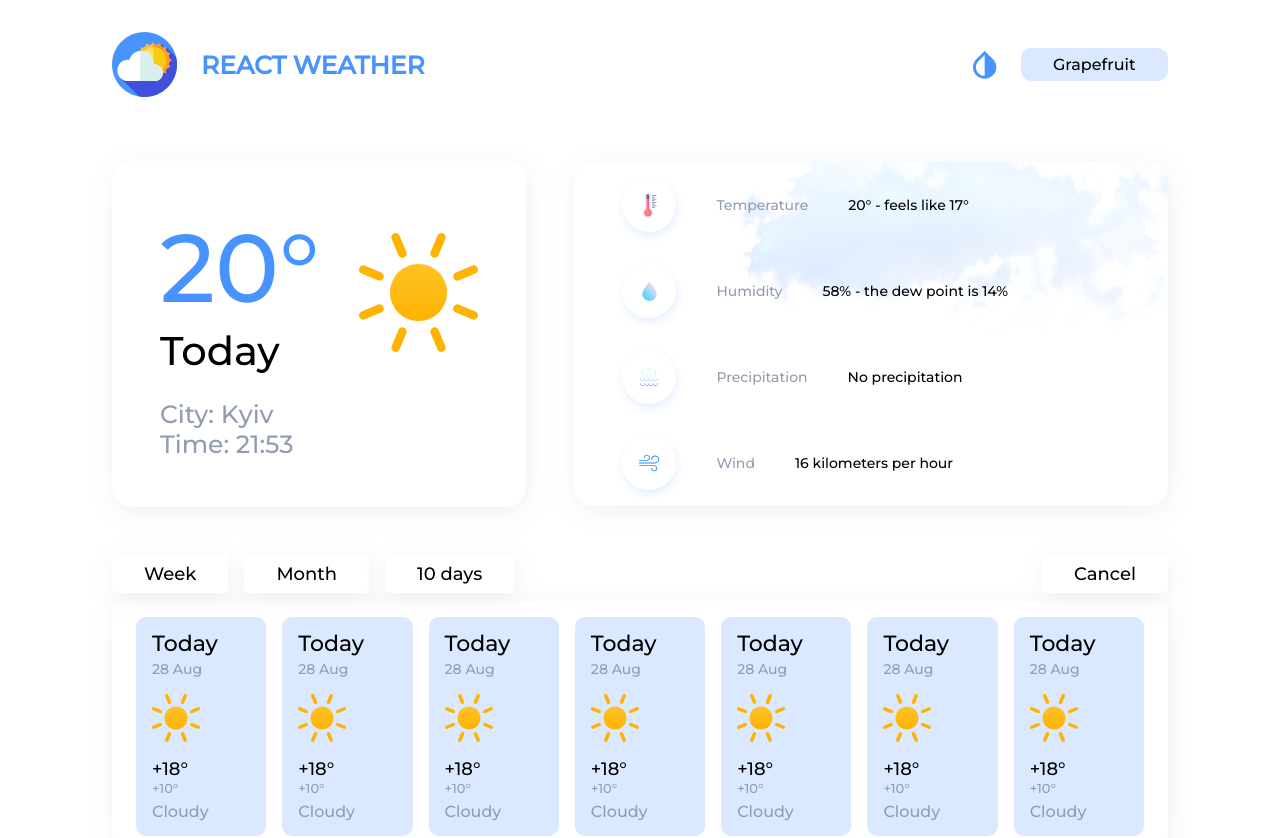
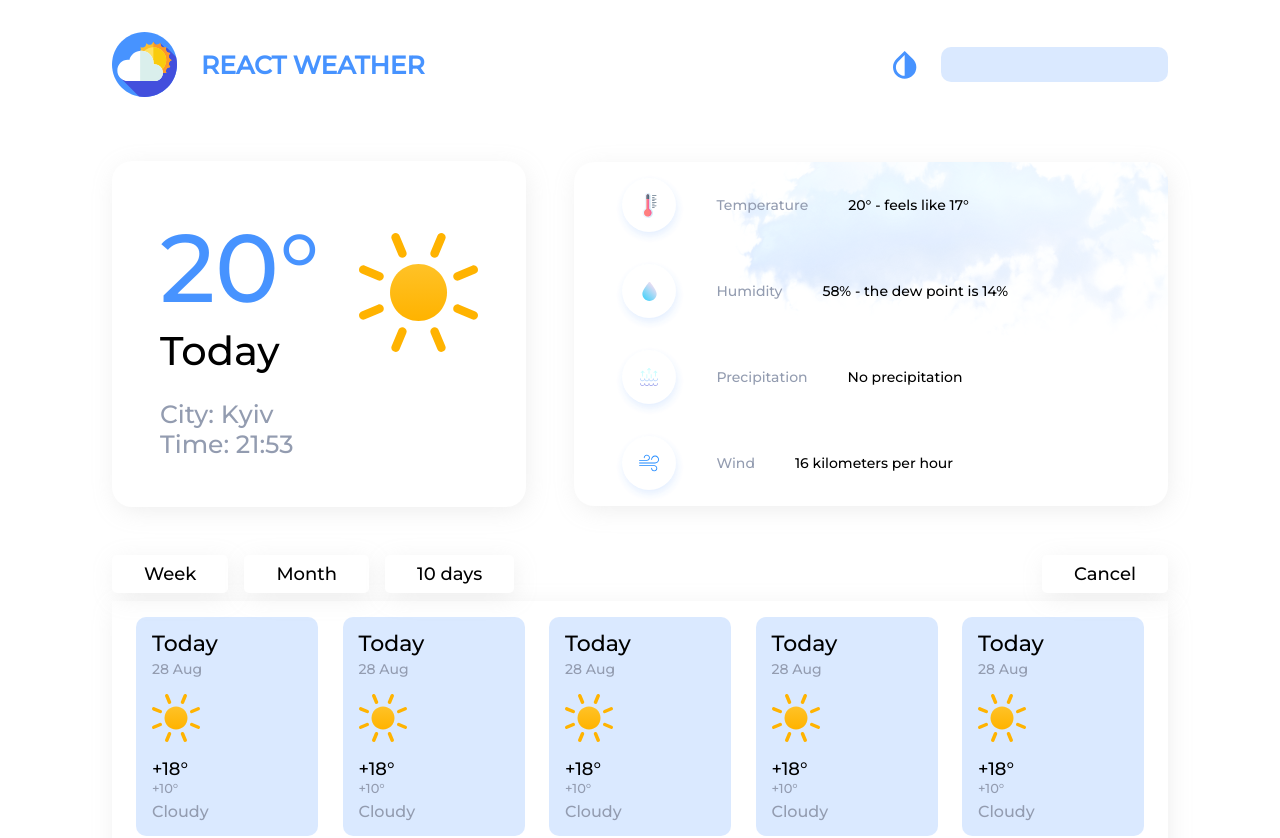
Before and after one commit to AlexKirovich/react-weather-app, a React (Create React App) app: page / in a window 1280 px wide. Shown: the top 838 px of the page. Built offline with nearby package versions, Linux system fonts and the light colour scheme.

Commit message:
(finally) Api call

```diff
--- a/package.json
+++ b/package.json
@@ -6,6 +6,7 @@
     "@testing-library/jest-dom": "^5.16.4",
     "@testing-library/react": "^13.3.0",
     "@testing-library/user-event": "^13.5.0",
+    "axios": "^0.27.2",
     "node-sass": "^7.0.1",
     "react": "^18.2.0",
     "react-dom": "^18.2.0",
--- a/src/App.jsx
+++ b/src/App.jsx
@@ -3,16 +3,37 @@ import Header from "./components/shared/header/Header";
 import CurrentWeather from "./components/common/currentWeather/CurrentWeather.jsx";
 import CurrentWeatherInfo from "./components/common/CurrentWeatherInfo/CurrentWeatherInfo";
 import Cards from "./components/common/Cards/Cards";
+import { useState } from "react";
 
 function App() {
+  const [city, setCity] = useState("");
+  const [value, setValue] = useState("");
+
+  const handleChange = (e) => {
+    setValue(e.target.value);
+  };
+
+  const handleSubmit = async (e) => {
+    e.preventDefault();
+    try {
+      await fetch(
+        `http://api.weatherapi.com/v1/forecast.json?key=7ec8d62371de48d48be165112220507&q=${value}&days=10&aqi=no&alerts=no`
+      )
+        .then((data) => data.json())
+        .then((res) => setCity(res))
+        .then(() => console.log(city));
+    } catch (err) {
+      console.log(err);
+    }
+  };
   return (
     <div className="App">
-      <Header />
-      <div className='weatherBlock'>
+      <Header onChange={handleChange} handleSubmit={handleSubmit} />
+      <div className="weatherBlock">
         <CurrentWeather />
         <CurrentWeatherInfo />
       </div>
-      <Cards/>
+      <Cards />
     </div>
   );
 }
--- a/src/App.scss
+++ b/src/App.scss
@@ -9,9 +9,11 @@ body {
   font-family: "Montserrat", sans-serif;
 }
 
-.weatherBlock{
-    display: flex;
-    justify-content: space-between;
-    align-items: center;
-    margin-top: 4rem;
+.weatherBlock {
+  width: 100%;
+  display: flex;
+  justify-content: space-between;
+  align-items: center;
+  flex-direction: row;
+  margin-top: 4rem;
 }
--- a/src/assets/SVGs/Temp.jsx
+++ b/src/assets/SVGs/Temp.jsx
@@ -7,7 +7,7 @@ const Temp = () => {
       fill="none"
       xmlns="http://www.w3.org/2000/svg"
     >
-      <g clip-path="url(#clip0_2_133)">
+      <g clipPath="url(#clip0_2_133)">
         <path
           d="M15.4056 2.98156H19.1057C19.308 2.98156 19.4719 2.81759 19.4719 2.61533C19.4719 2.41308 19.308 2.24911 19.1057 2.24911H15.4056C15.2033 2.24911 15.0394 2.41308 15.0394 2.61533C15.0394 2.81759 15.2034 2.98156 15.4056 2.98156Z"
           fill="#4F667A"
--- a/src/components/common/Cards/Cards.module.scss
+++ b/src/components/common/Cards/Cards.module.scss
@@ -4,6 +4,7 @@
   .cardsBtns {
     display: flex;
     justify-content: space-between;
+    flex-wrap: wrap;
     padding-bottom: 0.5rem;
     .cardsBtns_left {
       button {
@@ -39,7 +40,7 @@
     display: flex;
     justify-content: space-between;
     align-items: center;
-
+    flex-wrap: wrap;
     .Card {
       margin: 1rem 0.5rem;
       padding: 1rem;
--- a/src/components/shared/header/Header.jsx
+++ b/src/components/shared/header/Header.jsx
@@ -1,41 +1,19 @@
 import s from "./Header.module.scss";
 import Logo from "../../../assets/SVGs/Logo.jsx";
 import Theme from "../../../assets/SVGs/Theme.jsx";
-// import { useState } from "react";
 
-const Header = () => {
-  //   const [selectList, setSelectList] = useState([]);
-  //   setSelectList(
-  //     <option value="grapefruit">Grapefruit</option>,
-  //     <option value="lime">Lime</option>,
-  //     <option value="coconut">Coconut</option>,
-  //     <option value="mango">Mango</option>
-  //   );
-
-  //   const fillSelectList = () => {
-  //     setSelectList(
-  //       selectList.push(<option value="grapefruit">Grapefruit</option>)
-  //     );
-  //   };
-  //   fillSelectList();
-
-  //   console.log(selectList);
+const Header = (props) => {
 
   return (
     <div className={s.header}>
       <div className={s.header_side}>
-        <Logo/>
+        <Logo />
         <h1 className={s.header_side_right}>react weather</h1>
       </div>
       <div className={s.header_side}>
         <Theme />
-        <form className={s.header_side_right} action="">
-          <select name="cities" id="cities" >
-            <option value="grapefruit">Grapefruit</option>,
-            <option value="lime">Lime</option>,
-            <option value="coconut">Coconut</option>,
-            <option value="mango">Mango</option>
-          </select>
+        <form className={s.header_side_right} action="" onSubmit={props.handleSubmit}>
+          <input type="text" onChange={props.onChange}/>
         </form>
       </div>
     </div>
--- a/src/components/shared/header/Header.module.scss
+++ b/src/components/shared/header/Header.module.scss
@@ -24,10 +24,10 @@ h1 {
   color: #4793ff;
 }
 
-select {
+input {
   -webkit-appearance: none;
   -moz-appearance: none;
-  padding: 0.5rem 2rem;
+  padding: 0.5rem 1rem;
   color: #000000;
   background: rgba(71, 147, 255, 0.2);
   border-radius: 10px;
```
Also changed, not shown: 1 other file (tests, documents, lock files or other folders).
